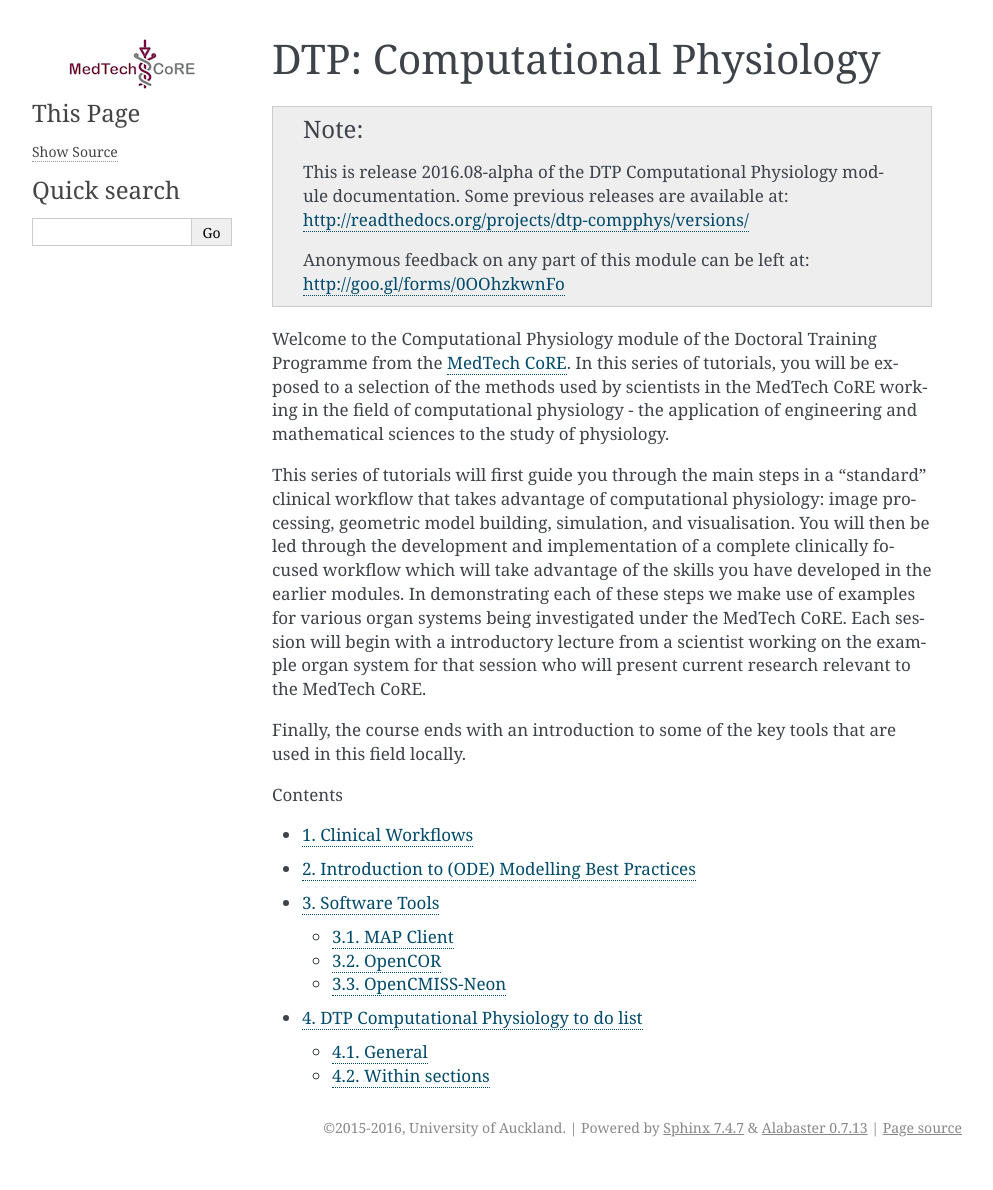
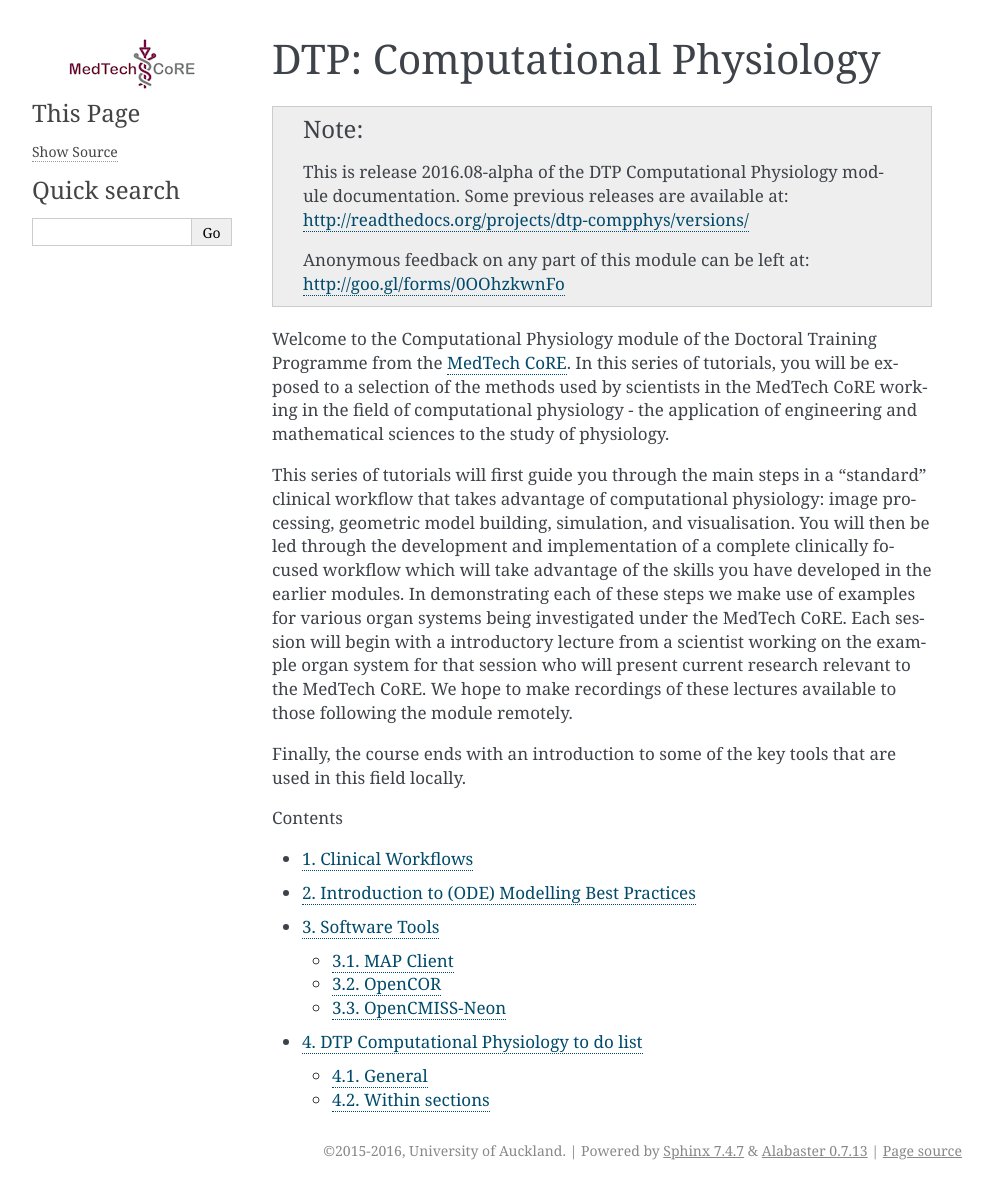
Before and after one commit to ABI-Tutorials/DTP-CompPhys, a Sphinx documentation site: the page built from source/index.rst, in a window 1280 px wide. Shown: the whole page, without its empty margins (148-1141 px from the left). Built offline with Sphinx 7.4.7, drawn with Linux system fonts in a browser that asks for light colours; pages that are not in the unit, such as notebooks, are missing from menus; before the commit the page ends 1167 px from its top, so only the background shows below that.

Commit message:
Update index.rst
and a mention of making the recordings available.

```diff
--- a/source/index.rst
+++ b/source/index.rst
@@ -14,7 +14,7 @@
 
 Welcome to the Computational Physiology module of the Doctoral Training Programme from the `MedTech CoRE <http://cmdt.org.nz>`_. In this series of tutorials, you will be exposed to a selection of the methods used by scientists in the MedTech CoRE working in the field of computational physiology - the application of engineering and mathematical sciences to the study of physiology.
 
-This series of tutorials will first guide you through the main steps in a "standard" clinical workflow that takes advantage of computational physiology: image processing, geometric model building, simulation, and visualisation. You will then be led through the development and implementation of a complete clinically focused workflow which will take advantage of the skills you have developed in the earlier modules. In demonstrating each of these steps we make use of examples for various organ systems being investigated under the MedTech CoRE. Each session will begin with a introductory lecture from a scientist working on the example organ system for that session who will present current research relevant to the MedTech CoRE.
+This series of tutorials will first guide you through the main steps in a "standard" clinical workflow that takes advantage of computational physiology: image processing, geometric model building, simulation, and visualisation. You will then be led through the development and implementation of a complete clinically focused workflow which will take advantage of the skills you have developed in the earlier modules. In demonstrating each of these steps we make use of examples for various organ systems being investigated under the MedTech CoRE. Each session will begin with a introductory lecture from a scientist working on the example organ system for that session who will present current research relevant to the MedTech CoRE. We hope to make recordings of these lectures available to those following the module remotely.
 
 Finally, the course ends with an introduction to some of the key tools that are used in this field locally.
 
```
